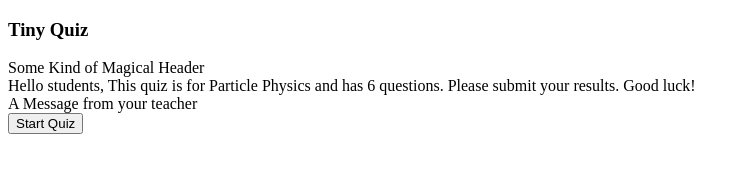
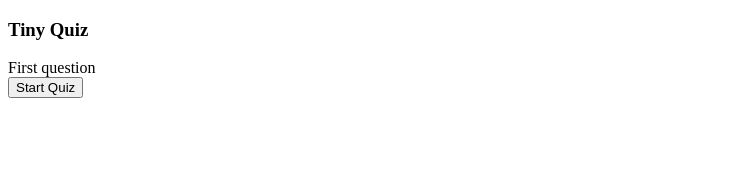
Before and after one commit to jacobpaine/tiny-quiz, a plain HTML site: page index.html in a window 1280 px wide. Both pictures are taken after a click on the button "Start Quiz". Shown: the whole page, without its empty margins (0-749 px from the left). Drawn offline with Linux system fonts and the light colour scheme.

Commit message:
Adds Next function and mocks up other functions, minor change to data

```diff
--- a/index.html
+++ b/index.html
@@ -15,15 +15,62 @@
         <div id="intro-message-body"></div>
       </div>
     </div>
-    <div class="teacher-message">
+    <div id="teacher-message">
       A Message from your teacher
+    </div>
+    <div id="question-box"></div>
+    <div id="hint-box"></div>
+    <div id="answer-box">
+      <div id="officialAnswer"></div>
+      <div id="studentAnswer"></div>
     </div>
     <button id="next-button">Start Quiz/Next/Results</button>
 
     <script type="module">
       import { data } from "./mockData.js";
+      const nextButton = document.getElementById("next-button");
+      let questionBox = document.getElementById("question-box");
+      let hintBox = document.getElementById("hint-box");
+      let answerBox = document.getElementById("answer-box");
+      let introMessageHeader = document.getElementById("intro-message-header");
+      let introMessageBody = document.getElementById("intro-message-body");
+      let teacherMessage = document.getElementById("teacher-message");
+
+      function saveSession(location, hint, answer) {
+        sessionStorage.location = location;
+        sessionStorage.answer = {
+          showAnswer: answer.showAnswer,
+          onScreen: answer.onScreen,
+          studentAnswer: answer.studentAnswer,
+        };
+        sessionStorage.hint = {
+          showHint: hint.showHint,
+          onScreen: hint.onScreen,
+        };
+      }
+
+      function loadHints(sessionData) {}
+
+      function loadSession(session) {
+        const location = session.location;
+        const hint = session.hint;
+        const answer = session.answer;
+        console.log("data.questions[location];: ", data.questions[location]);
+        console.log("questionBox: ", questionBox);
+        questionBox.innerText = data.questions[location];
+
+        if (hint) {
+          // loadHints(hint) from sessionData (this should be filled out in the Hint function ticket)
+        }
+        if (answer) {
+          // loadAnswers from sessionStorage in case they are coming back to this question
+          // answerBox.innerText = data.answers[location];
+        }
+      }
 
       function initialSetup() {
+        saveSession("introduction", { showHint: false, onScreen: null }, {});
+
         let header = document.getElementById("intro-message-header");
         if (header !== "" && header !== "undefined" && header !== null) {
           document.getElementById("intro-message-header").innerHTML =
@@ -41,7 +88,43 @@
         document.getElementById("next-button").innerText =
           data.introduction.nextButton;
       }
-      initialSetup();
+
+      function nextCard() {
+        // Always clear the questions/answers/hints from the DOM
+        questionBox.innerText = "";
+        hintBox.innerText = "";
+        answerBox.innerText = "";
+
+        // change session data to increment the card intro to a, a to b etc
+        if (sessionStorage.location === "introduction") {
+          // clear card
+          introMessageHeader.innerText = "";
+          introMessageBody.innerText = "";
+          teacherMessage.innerText = "";
+          // "a" is always after intro
+          sessionStorage.location = "a";
+        } else if (sessionStorage.location === "results") {
+          // results is always last, or if there is an error in the JSON
+          console.log("Results");
+          // Fire Results function - showResults()
+        } else {
+          const questions = Object.keys(data.questions).sort();
+          const nextQuestion = questions.indexOf(sessionStorage.location) + 1;
+          sessionStorage.location = questions[nextQuestion] || "results";
+        }
+
+        loadSession(sessionStorage);
+      }
+
+      function showResuts() {}
+
+      nextButton.addEventListener("click", nextCard);
+
+      if (sessionStorage.location) {
+        loadSession(sessionStorage);
+      } else {
+        initialSetup();
+      }
     </script>
   </body>
 </html>
--- a/mockData.js
+++ b/mockData.js
@@ -21,12 +21,12 @@ let data = {
     f: "Sixth answer",
   },
   hints: {
-    a: ["Hint One", "Hint Two", "Hint Three"],
-    b: ["Hint One", "Hint Two", "Hint Three"],
-    c: ["Hint One", "Hint Two", "Hint Three"],
-    d: ["Hint One", "Hint Two", "Hint Three"],
-    e: ["Hint One", "Hint Two", "Hint Three"],
-    f: ["Hint One", "Hint Two", "Hint Three"],
+    a: { count: 0, hints: ["Hint One", "Hint Two", "Hint Three"] },
+    b: { count: 0, hints: ["Hint One", "Hint Two", "Hint Three"] },
+    c: { count: 0, hints: ["Hint One", "Hint Two", "Hint Three"] },
+    d: { count: 0, hints: ["Hint One", "Hint Two", "Hint Three"] },
+    e: { count: 0, hints: ["Hint One", "Hint Two", "Hint Three"] },
+    f: { count: 0, hints: ["Hint One", "Hint Two", "Hint Three"] },
   },
 };
 
```
